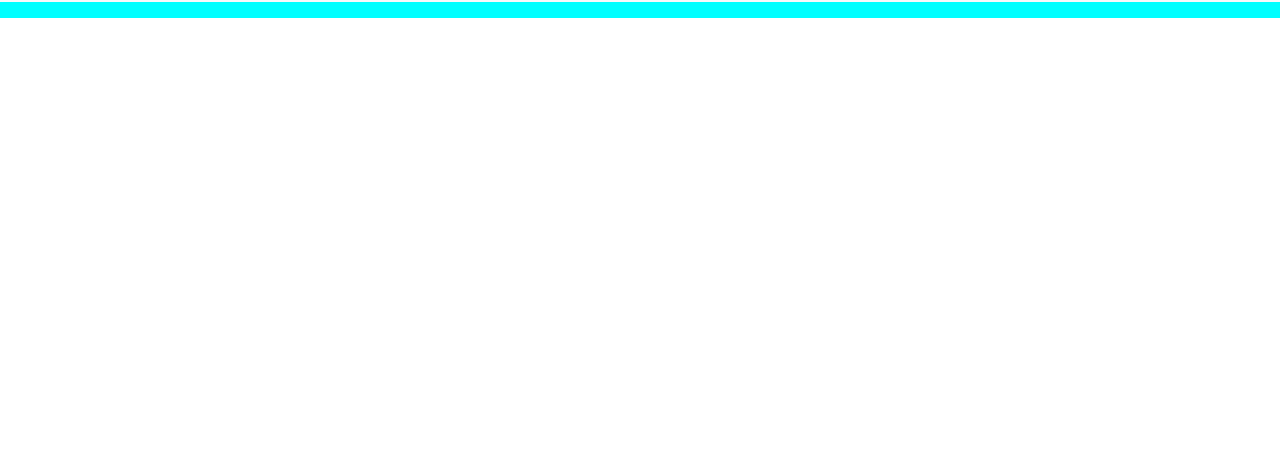
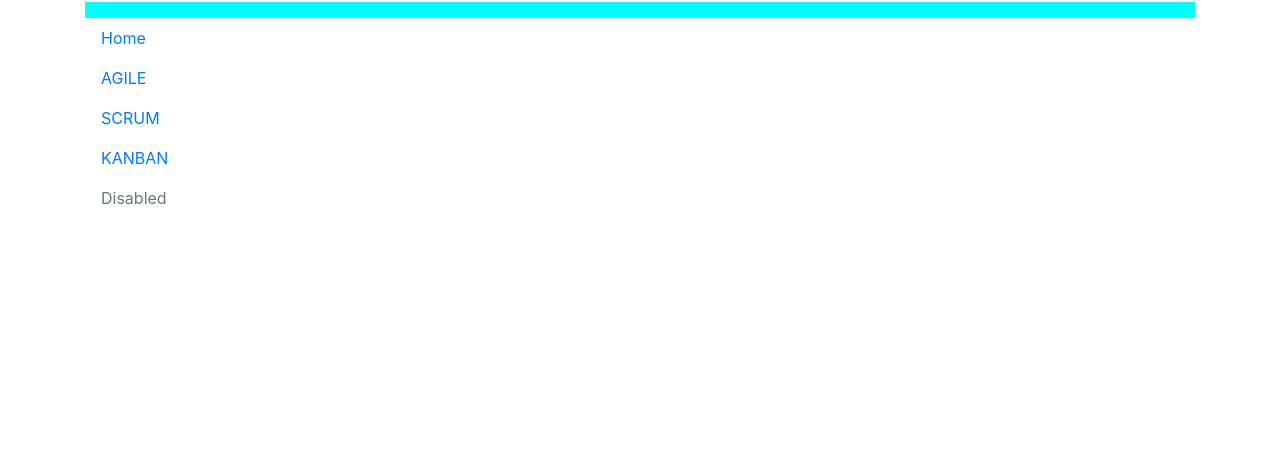
Before and after one commit to tasbiapretty/FinalWebsite, a plain HTML site: page index.html in a window 1280 px wide. Shown: the part 335-800 px from the top of the page. Drawn offline with nearby package versions, Linux system fonts and the light colour scheme.

Commit message:
new change

```diff
--- a/index.html
+++ b/index.html
@@ -11,6 +11,7 @@
     <title>Tasbia's Website</title>
   </head>
   <body>
+      <div class= "container-xl">
         <div class="jumbotron jumbotron-fluid">
             <div class="container">
             <h1 class="display-4">AGILE, SCRUM & KANBAN</h1>
@@ -31,13 +32,13 @@
                   <a class="nav-link" href="index1.html">AGILE</a>
                 </li>
                 <li class="nav-item">
-                  <a class="nav-link" href="#">SCRUM</a>
+                  <a class="nav-link" href="index2.html">SCRUM</a>
                 </li>
                 <li class="nav-item">
-                    <a class="nav-link" href="#">KANBAN</a>
+                    <a class="nav-link" href="index3.html">KANBAN</a>
                   </li>
               </ul>
-              <span class="navbar-text">
+              <span class="navbar-text d-none d-md-inline">
               </span>
               <form class="form-inline">
                 <input class="form-control mr-sm-2" type="search" placeholder="Search" aria-label="Search">
@@ -48,6 +49,15 @@
           <nav class="navbar navbar-light" style="background-color:aqua">
             <!-- Navbar content -->
           </nav>
+          <nav class="nav flex-column">
+
+            <a class="nav-link active" href="index.html">Home</a>
+            <a class="nav-link" href="index1.html">AGILE</a>
+            <a class="nav-link" href="index2.html">SCRUM</a>
+            <a class="nav-link" href="index3.html">KANBAN</a>
+            <a class="nav-link disabled" href="#" tabindex="-1" aria-disabled="true">Disabled</a>
+          </nav>
+
 
     <!-- Optional JavaScript -->
     <!-- jQuery first, then Popper.js, then Bootstrap JS -->
```
Also changed, not shown: index.2.html (+1 -0 lines), index1.html (+1 -0 lines).
